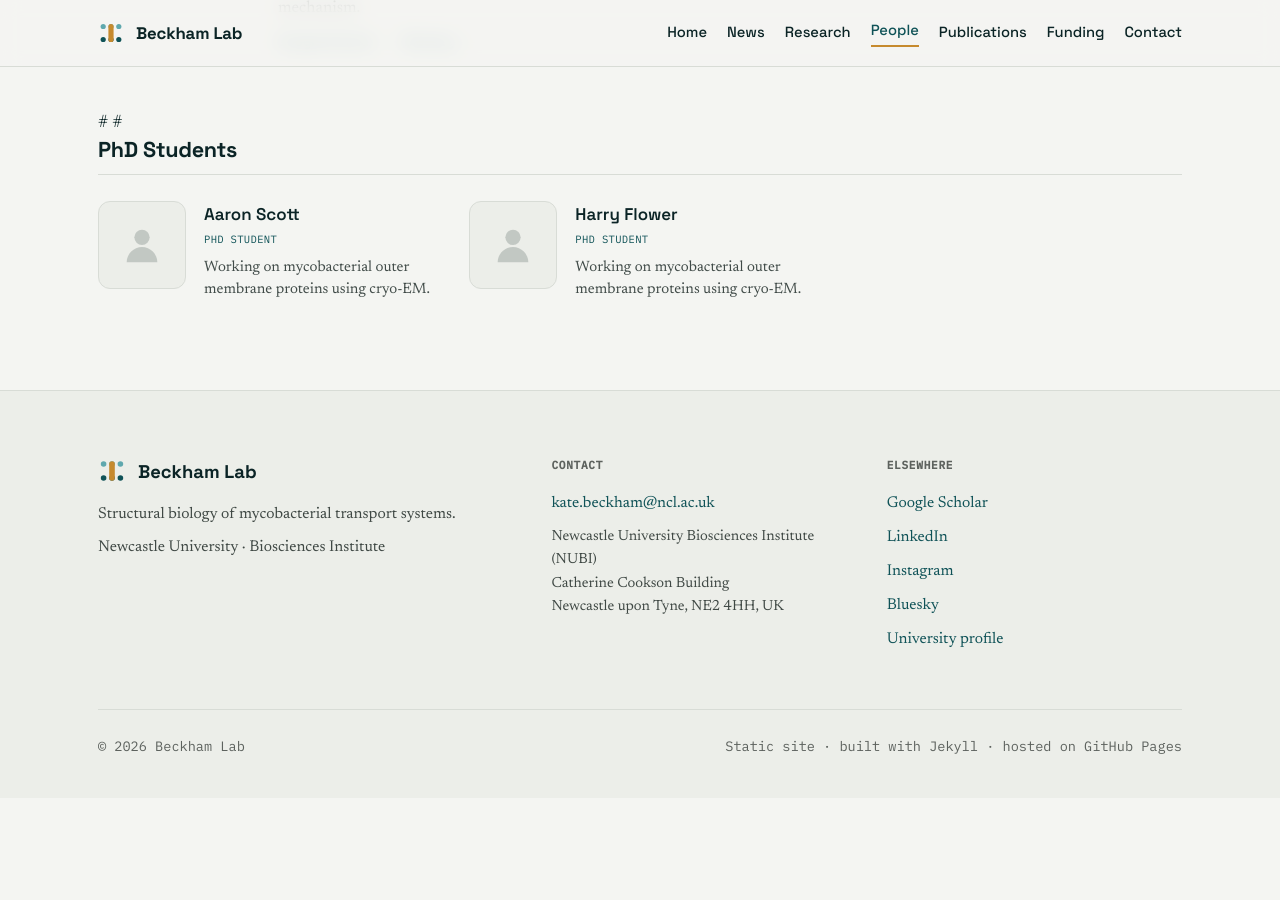
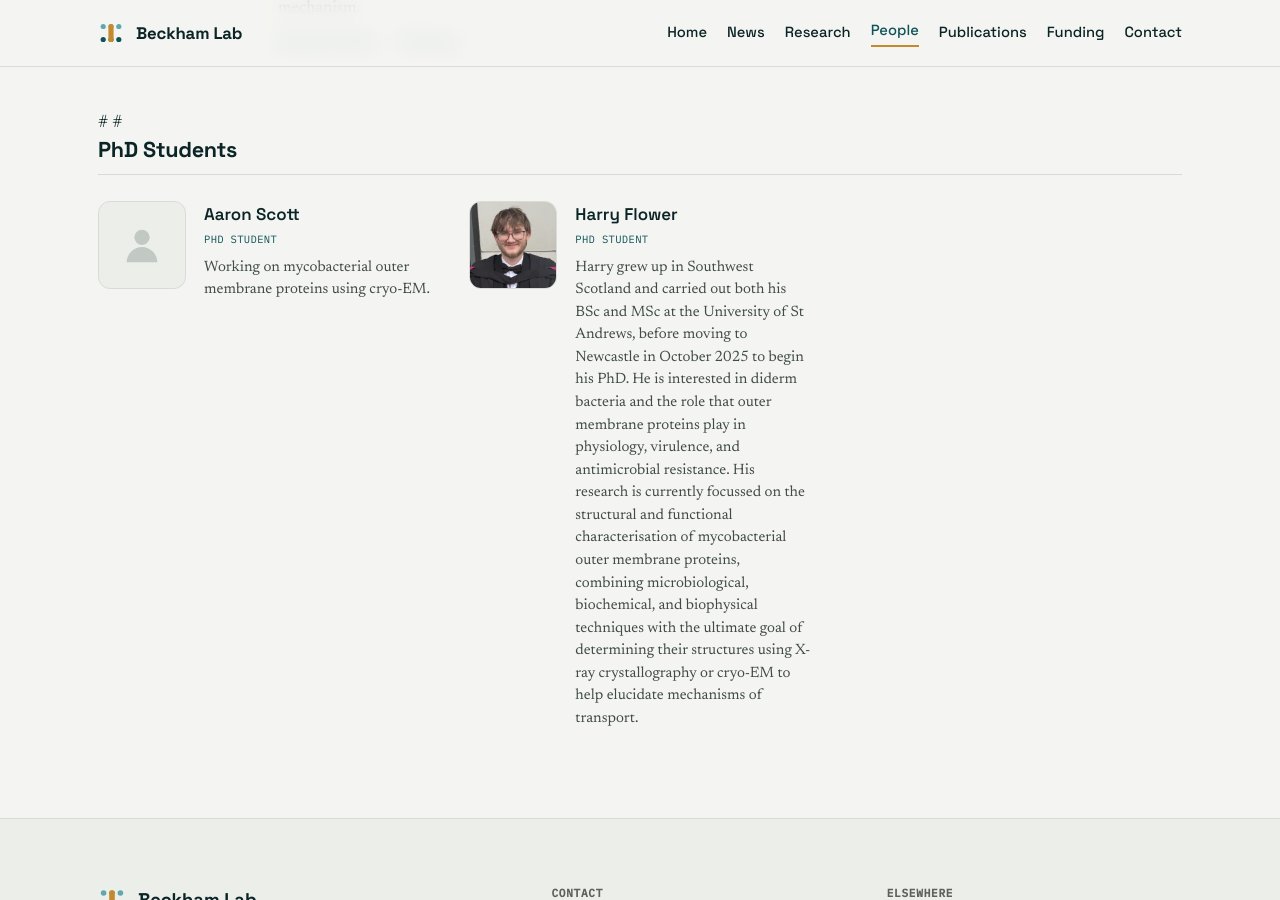
Before and after one commit to beckham-lab-newcastle/beckham-lab-newcastle.github.io, a Jekyll site: the page built from people.html, in a window 1280 px wide and 900 px high, scrolled down 699 px. Built offline with Jekyll 4.4.1, drawn with Linux system fonts in a browser that asks for light colours; before the commit the page ends 1497 px from its top, so only the background shows below that.

Commit message:
Add files via upload

```diff
--- a/_data/people.yml
+++ b/_data/people.yml
@@ -36,8 +36,16 @@ phd:
       Working on mycobacterial outer membrane proteins using cryo-EM.
   - name: Harry Flower
     role: PhD Student
-    photo:
+    photo: harry-flower.jpg
     bio: >-
-      Working on mycobacterial outer membrane proteins using cryo-EM.
+      Harry grew up in Southwest Scotland and carried out both his BSc and MSc at
+      the University of St Andrews, before moving to Newcastle in October 2025 to
+      begin his PhD. He is interested in diderm bacteria and the role that outer
+      membrane proteins play in physiology, virulence, and antimicrobial
+      resistance. His research is currently focussed on the structural and
+      functional characterisation of mycobacterial outer membrane proteins,
+      combining microbiological, biochemical, and biophysical techniques with the
+      ultimate goal of determining their structures using X-ray crystallography
+      or cryo-EM to help elucidate mechanisms of transport.
 
 masters: []
```
